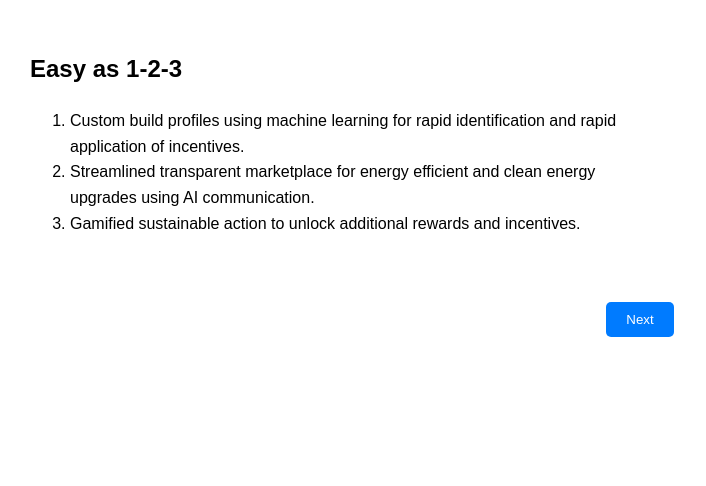
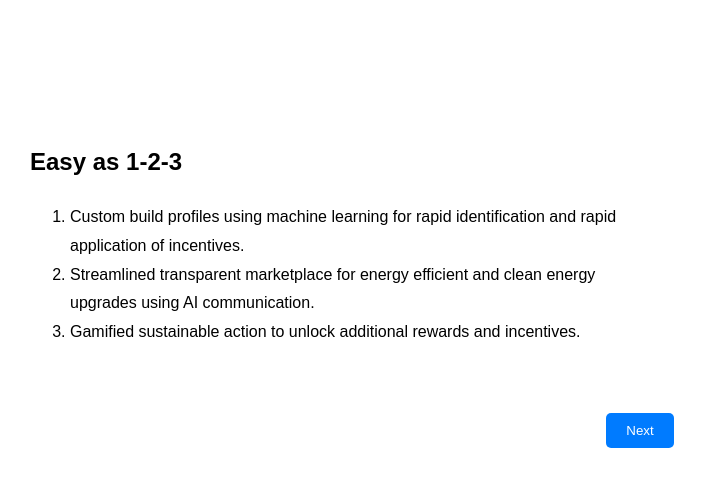
Before and after one commit to Community-Dreams-Foundation/Community-Dreams-Foundation.github.io, a plain HTML site: page page3.html in a window 1280 px wide. Shown: the whole page, without its empty margins (0-706 px from the left). Drawn offline with Linux system fonts and the light colour scheme; a script that the page names is missing.

Commit message:
page3 CSS

```diff
--- a/page3.html
+++ b/page3.html
@@ -23,7 +23,16 @@
             align-items: flex-start;
             padding: 20px;
         }
-        .left-content, .right-content {
+        .left-content {
+            /* flex-basis: 50%;
+            padding: 10px; */
+            line-height: 1.8;
+            flex: 1; /* Both sections take up equal space */
+            margin: 10px;
+            margin-top: 100px; /* Add more space on the top */
+            width: 100%;
+        }
+        .right-content {
             /* flex-basis: 50%;
             padding: 10px; */
             line-height: 1.6;
```
